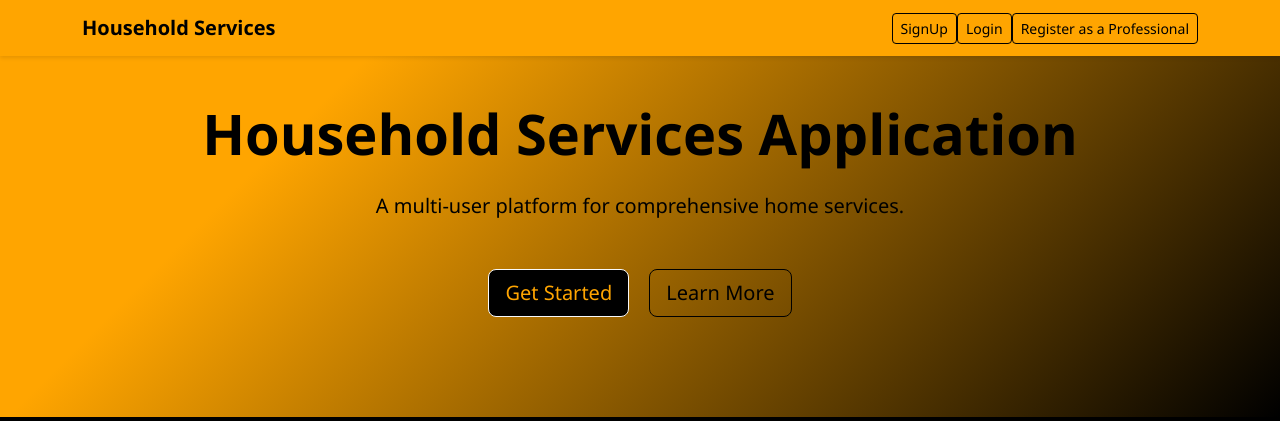
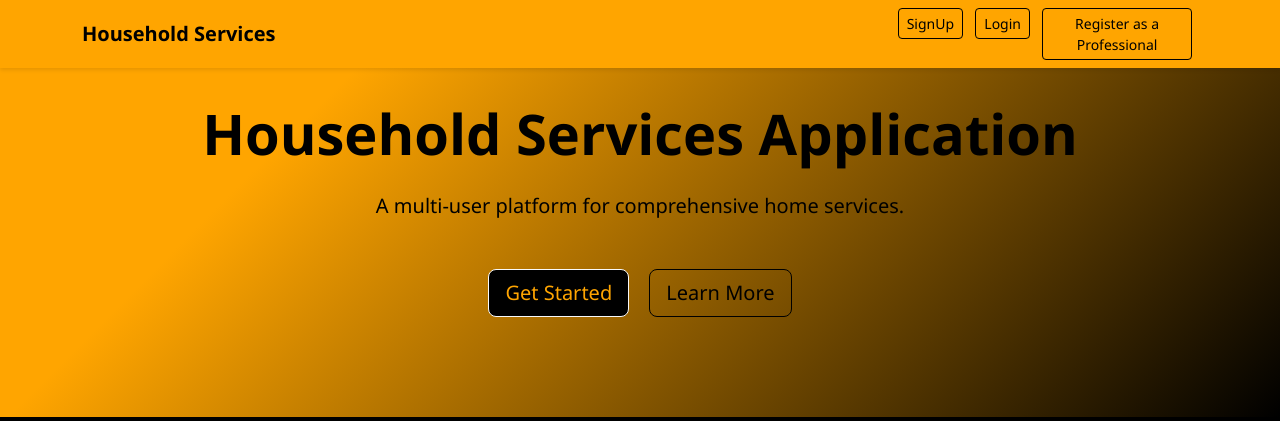
Before and after one commit to DerrickUnleashed/HandyPro, a Flask app: page / in a window 1280 px wide. Shown: the top 421 px of the page. Run offline with Flask 3, Linux system fonts and the light colour scheme; some libraries are stand-ins or nearby versions.

Commit message:
Updating gaps between buttons on header

```diff
--- a/templates/index.html
+++ b/templates/index.html
@@ -81,7 +81,10 @@
             from { opacity: 0; }
             to { opacity: 1; }
         }
-
+        .button_gap {
+            margin-left: 2%;
+            margin-right: 2%;
+        }
     </style>
 </head>
 <body>
@@ -94,13 +97,13 @@
             </button>
             <div class="collapse navbar-collapse" id="navbarNav">
                 <ul class="navbar-nav ms-auto">
-                    <li class="nav-item">
+                    <li class="nav-item button_gap">
                         <a class="btn btn-outline-light btn-sm" href="Signup_Customer.html">SignUp</a>
                     </li>
-                    <li class="nav-item">
+                    <li class="nav-item button_gap">
                         <a class="btn btn-outline-light btn-sm" href="Login.html">Login</a>
                     </li>
-                    <li class="nav-item">
+                    <li class="nav-item button_gap">
                         <a class="btn btn-outline-light btn-sm" href="Signup_Professional.html">Register as a Professional</a>
                     </li>
                 </ul>
```
